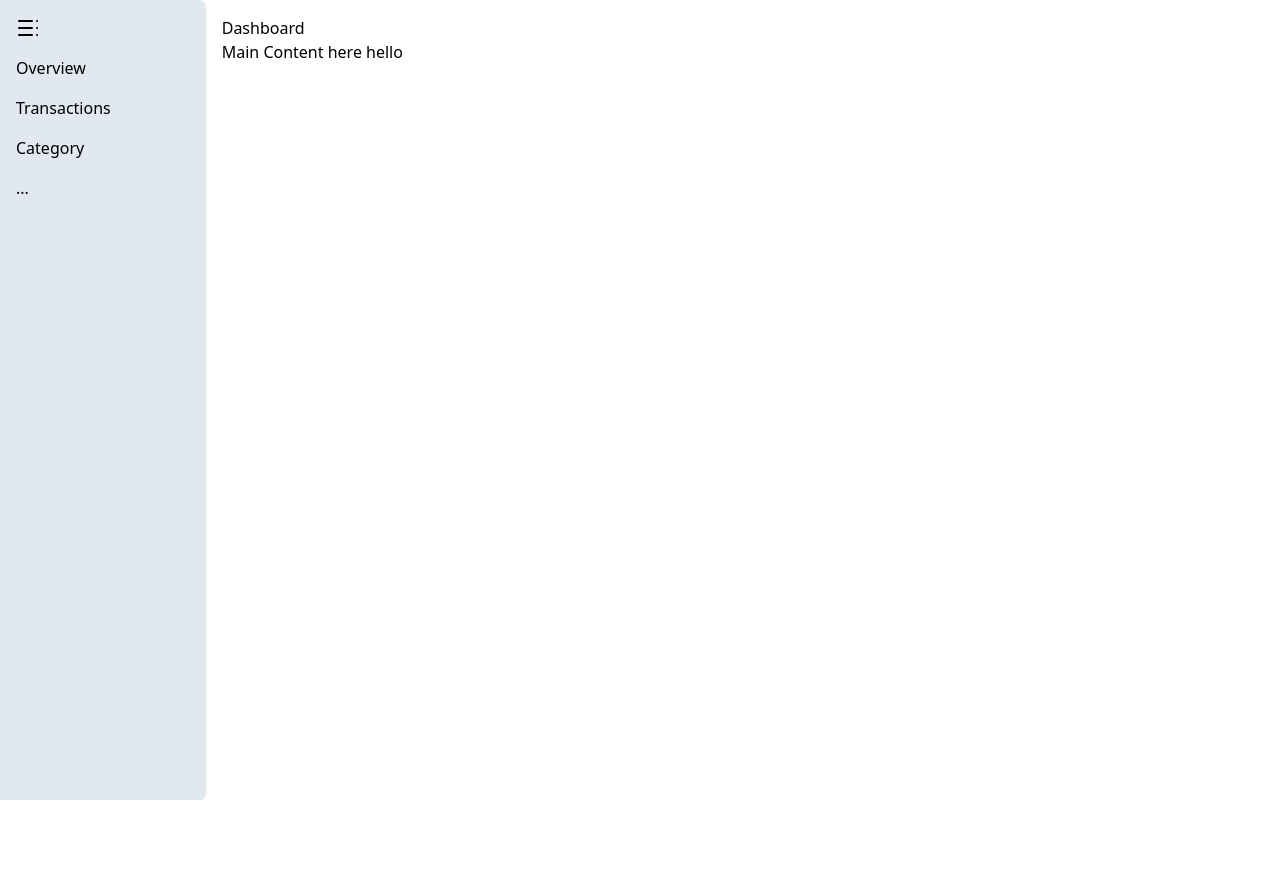
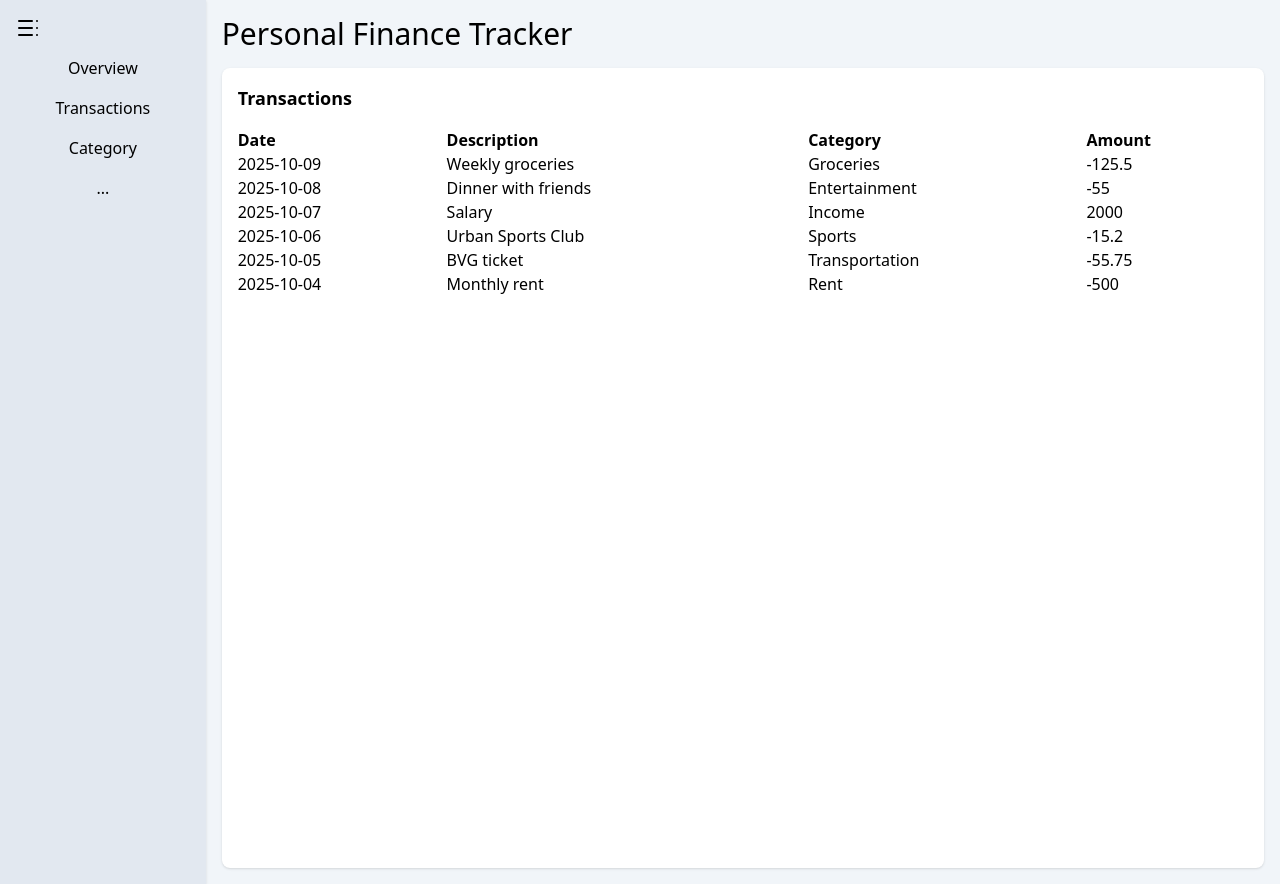
Before and after one commit to pebencze/personal-dashboard, a React (Vite) app: page / in a window 1280 px wide. Before the commit the page ends 800 px from the top, so only its background shows below. Built offline with nearby package versions, Linux system fonts and the light colour scheme.

Commit message:
style: enhance table

```diff
--- /dev/null
+++ b/src/components/Card.tsx
@@ -0,0 +1,11 @@
+
+
+function Card(props) {
+    return (
+        <div className="">
+            {props}
+        </div>
+    )
+}
+
+export default Card
--- /dev/null
+++ b/src/components/Maincontent.tsx
@@ -0,0 +1,37 @@
+import React from 'react';
+import { transactions }from '../data/mockData'
+
+
+const MainContent = React.forwardRef<HTMLDivElement>((props, ref) => {
+
+    return(
+        <div ref={ref} className="p-4 w-screen bg-slate-100">
+            <h1 className="text-3xl mb-4" >Personal Finance Tracker</h1>
+            <div className="bg-white w-full h-screen rounded-lg shadow p-4">
+                <h2 className="font-bold text-lg mb-4">Transactions</h2>
+                <table className="w-full text-left">
+                    <thead>
+                        <tr>
+                            <th>Date</th>
+                            <th>Description</th>
+                            <th>Category</th>
+                            <th>Amount</th>
+                        </tr>
+                    </thead>
+                    <tbody>
+                        {transactions.map((transaction) =>
+                            <tr key={transaction.id}>
+                                <td>{transaction.date}</td>
+                                <td>{transaction.description}</td>
+                                <td>{transaction.category}</td>
+                                <td>{transaction.amount}</td>
+                            </tr>
+                        )}
+                    </tbody>
+                </table>
+            </div>
+        </div>
+    )
+})
+
+export default MainContent
--- a/src/components/Sidebar.tsx
+++ b/src/components/Sidebar.tsx
@@ -1,7 +1,7 @@
 import { useRef, useState } from "react"
 import { TableOfContents } from "lucide-react"
 import {CircleX } from "lucide-react"
-
+import Maincontent from "./Maincontent"
 
 function Sidebar(){
     const sidebarRef = useRef<HTMLDivElement>(null)
@@ -23,7 +23,7 @@ function Sidebar(){
     }
 
     const onMouseDrag = (event: MouseEvent) => {
-        if(!isBeingResizedRef.current) return
+        if(!isBeingResizedRef.current || isCollapsed) return
 
         let newWidth = event.clientX
         if (newWidth < 240) newWidth = 240
@@ -31,7 +31,7 @@ function Sidebar(){
 
         if (sidebarRef.current && contentRef.current) {
             sidebarRef.current.style.width = `${newWidth}px`
-            // contentRef.current.style.width = `calc(100% - ${newWidth}px)`
+            contentRef.current.style.width = `calc(100% - ${newWidth}px)`
         }
     }
 
@@ -59,7 +59,7 @@ function Sidebar(){
             setIsCollapsed(true)
 
             sidebarRef.current.style.width = "50px"
-            // contentRef.current.style.width = "100%"
+            contentRef.current.style.width = "100%"
             // contentRef.current.style.marginLeft = "50px"
         }
         setTimeout(() => setIsBeingCollapsed(false), 500)
@@ -73,7 +73,7 @@ function Sidebar(){
                 className={`${
                     (isBeingReset || isBeingCollapsed) && "transition-all duration-500 ease-out"
                 }
-                flex flex-col gap-4 overflow-y-scroll relative shadow rounded-r-lg bg-slate-200 p-4 z-10 w-[240px] group/sidebar h-screen`}
+                flex flex-col gap-4 overflow-y-scroll relative shadow  bg-slate-200 p-4 z-10 w-[240px] group/sidebar `}
             >
                 <div className="flex justify-between">
                     <button onClick={onResetWidth} className="">
@@ -88,9 +88,9 @@ function Sidebar(){
                 </div>
                 <div
                     onMouseDown={onDragResize}
-                    className="absolute top-0 right-0 cursor-ew-resize w-[4px] bg-slate-200 opacity-0 group-hover/sidebar:opacity-100 transition-all h-full"
+                    className="absolute top-0 right-0 cursor-ew-resize w-[4px] bg-slate-300 opacity-0 group-hover/sidebar:opacity-100 transition-all h-full"
                 ></div>
-                <div className={`${isCollapsed && "hidden"} flex flex-col gap-4`}>
+                <div className={`${isCollapsed && "hidden"} flex flex-col gap-4 items-center`}>
                     <a href="#">Overview</a>
                     <a href="#">Transactions</a>
                     <a href="#">Category</a>
@@ -99,10 +99,7 @@ function Sidebar(){
             </div>
 
             {/* main content */}
-            <div ref={contentRef} className="p-4 w-full">
-                <h1>Dashboard</h1>
-                Main Content here hello
-            </div>
+            <Maincontent ref={contentRef}/>
 
         </div>
         </>
--- a/src/data/mockData.ts
+++ b/src/data/mockData.ts
@@ -1,4 +1,4 @@
-const transactions = [
+export const transactions = [
   {
     "id": 1,
     "date": "2025-10-09",
```
